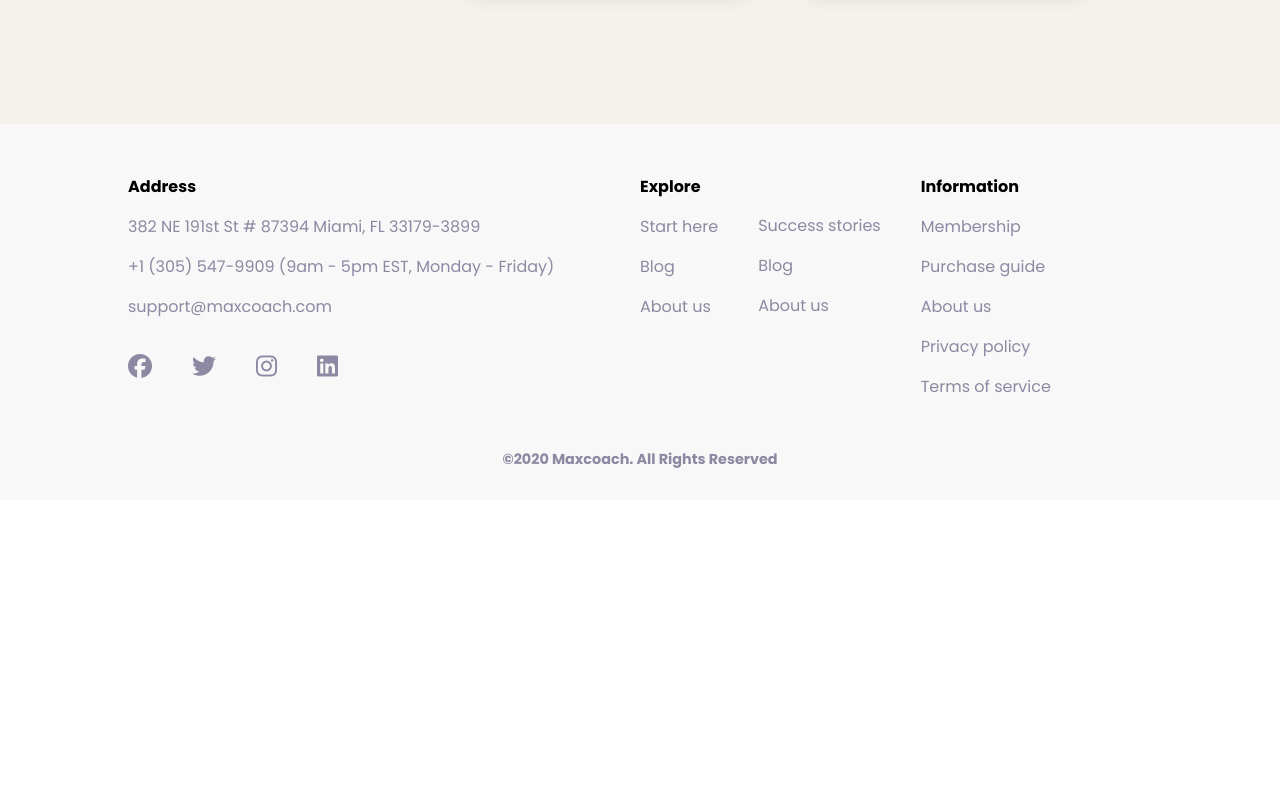
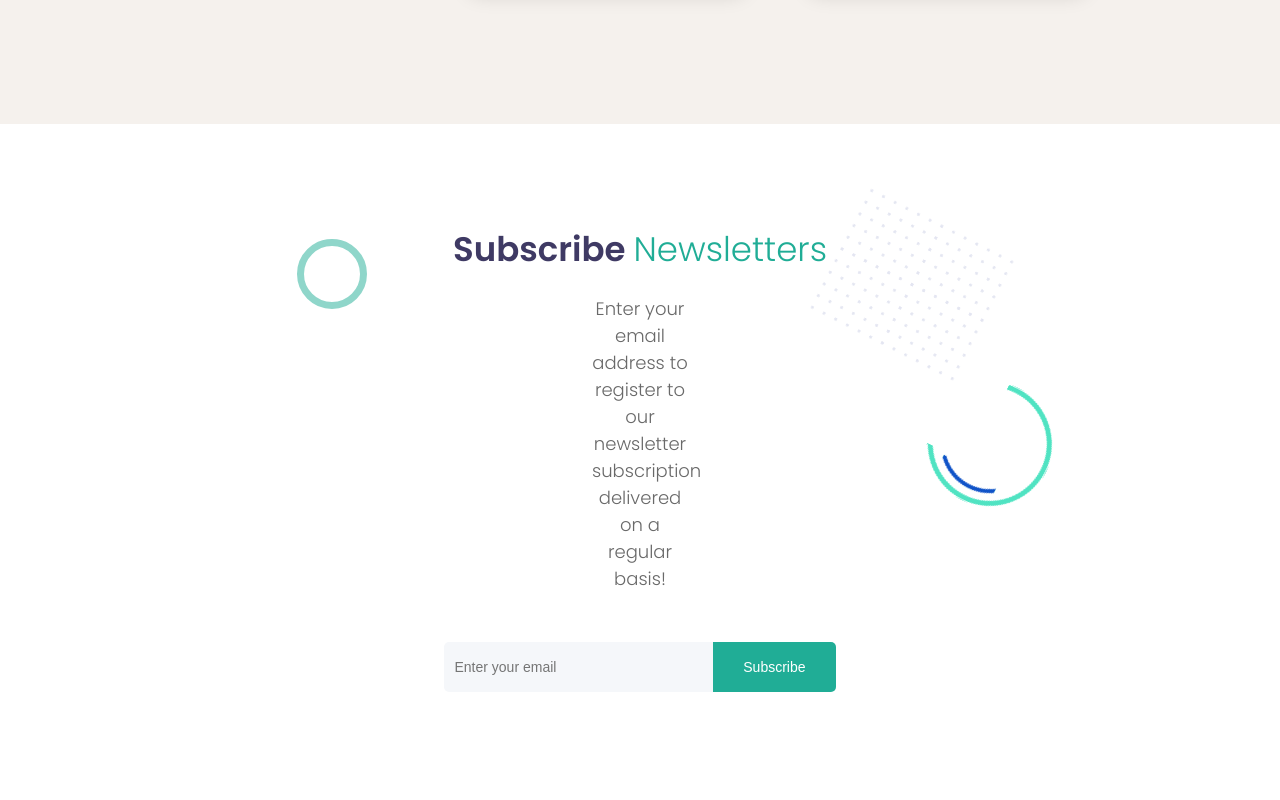
Before and after one commit to MicheleLafronza/proj-html-vuejs, a Vue app: page / in a window 1280 px wide. Shown: the part 5600-6400 px from the top of the page. Before the commit the page ends 6100 px from the top, so only its background shows below. Built offline with nearby package versions, Linux system fonts and the light colour scheme.

Commit message:
feat: subscribe newsletter

```diff
--- a/src/pages/CoursePortal.vue
+++ b/src/pages/CoursePortal.vue
@@ -7,6 +7,7 @@ import CourseVideoSection from "./CoursePortalComponents/CourseVideoSection.vue"
 import CourseTestimonialSection from "./CoursePortalComponents/CourseTestimonialSection.vue";
 import ResultsSection from "./CoursePortalComponents/ResultsSection.vue";
 import CourseBlog from "./CoursePortalComponents/CourseBlog.vue";
+import CourseNewsLetterSection from "./CoursePortalComponents/CourseNewsLetterSection.vue";
 
 export default {
   name: "CoursePortal",
@@ -19,6 +20,7 @@ export default {
     CourseTestimonialSection,
     ResultsSection,
     CourseBlog,
+    CourseNewsLetterSection,
   },
 };
 </script>
@@ -32,6 +34,7 @@ export default {
   <CourseTestimonialSection />
   <ResultsSection />
   <CourseBlog />
+  <CourseNewsLetterSection />
 </template>
 
 <style lang="scss" scoped></style>
--- /dev/null
+++ b/src/pages/CoursePortalComponents/CourseNewsLetterSection.vue
@@ -0,0 +1,124 @@
+<script>
+export default {
+  name: "CourseNewsLetterSection",
+};
+</script>
+
+<template>
+  <div class="container">
+    <!-- decoration img -->
+    <img class="shape shape0" src="/Immagini/maxcoach-shape-02.png" alt="" />
+    <img class="shape shape1" src="/Immagini/maxcoach-shape-09.png" alt="" />
+    <div class="shape round"></div>
+
+    <!-- ******************* -->
+    <div class="title">
+      Subscribe
+      <span>Newsletters</span>
+    </div>
+    <div class="text">
+      Enter your email address to register to our newsletter subscription
+      delivered on a regular basis!
+    </div>
+    <div class="input-section">
+      <input type="text" placeholder="Enter your email" />
+      <button>Subscribe</button>
+    </div>
+  </div>
+</template>
+
+<style lang="scss" scoped>
+@use "/src/style/partials/mixins" as *;
+@use "/src/style/partials/variables" as *;
+
+.container {
+  position: relative;
+  width: 70%;
+  margin: 0 auto;
+  padding: 100px 0;
+
+  .title {
+    @include main-title;
+    text-align: center;
+    margin-bottom: 20px;
+
+    span {
+      @include green-title;
+    }
+  }
+
+  .text {
+    padding: 0 400px;
+    text-align: center;
+    color: $main-gray;
+    font-size: 18px;
+    font-weight: 300;
+    margin-bottom: 50px;
+  }
+
+  .input-section {
+    display: flex;
+    justify-content: center;
+    input {
+      font-size: 14px;
+      border-radius: 5px 0 0 5px;
+      height: 50px;
+      width: 30%;
+      padding: 10px;
+      background-color: $bg-lightgray;
+      border: none;
+
+      &:focus {
+        outline: none; /* Rimuove l'outline predefinito del browser */
+        border: 1px solid $main-green; /* Aggiunge un bordo blu, puoi cambiare colore e spessore */
+        background-color: #fff;
+      }
+    }
+
+    button {
+      background-color: $main-green;
+      height: 50px;
+      display: inline-block;
+      text-decoration: none;
+      border: none;
+      font-weight: 500;
+      color: #fff;
+      padding: 0 30px;
+      font-size: 14px;
+      border-radius: 0 5px 5px 0;
+      margin-bottom: 20px;
+      cursor: pointer;
+      transition: all 0.5s;
+
+      &:hover {
+        background-color: $main-page-text;
+      }
+    }
+  }
+
+  //immagini decorative
+  .shape {
+    position: absolute;
+  }
+
+  .shape0 {
+    top: 260px;
+    right: 35px;
+  }
+
+  .shape1 {
+    top: 64px;
+    right: 74px;
+  }
+
+  .round {
+    width: 70px;
+    height: 70px;
+    border: 7px solid #8fd6ca;
+    border-radius: 50%;
+    position: absolute;
+    top: 115px;
+    left: 105px;
+  }
+}
+</style>
```
